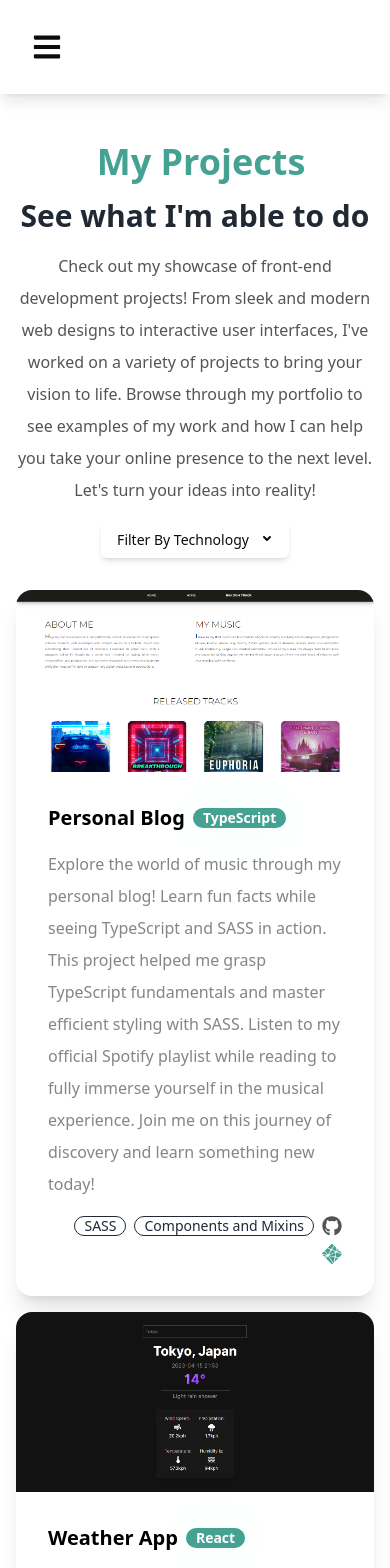
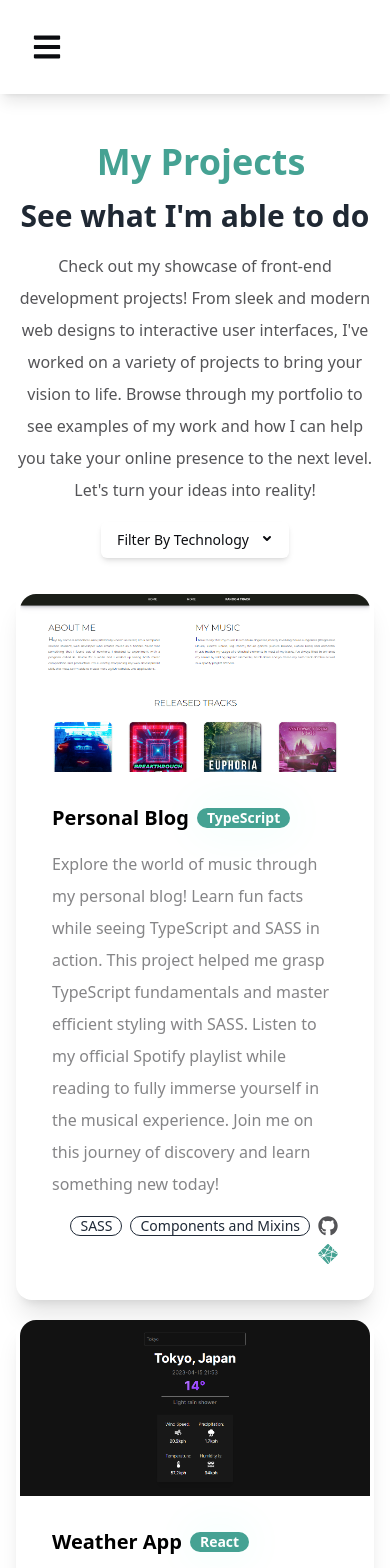
Before and after one commit to franciscoluna-28/New-Portfolio-2023, a React (Vite) app: page /projects in a window 390 px wide. Shown: the top 1568 px of the page. Built offline with nearby package versions, Linux system fonts and the light colour scheme.

Commit message:
Updated responsive design

```diff
--- a/src/components/ProjectCard/index.tsx
+++ b/src/components/ProjectCard/index.tsx
@@ -32,14 +32,14 @@ export default function ProjectCard({ image, title, description, githubLink, dep
     const isValidNetlifyLink = netlifyLinkRegex.test(deploymentLink);
 
     return (
-        <div className="card w-auto h-fit max-w-xl shadow-xl dark:bg-gradient-to-r dark:from-mainDarkBlue/50 dark:to-mainDarkBlue/30 lg:hover:scale-105 duration-300">
+        <div className="card w-auto h-fit max-w-xl shadow-xl dark:bg-gradient-to-r dark:hover:border-mainCyan border-4 dark:hover:shadow-mainCyan/10 dark:border-mainDarkBlue/10 border-transparent dark:from-mainDarkBlue/50 dark:to-mainDarkBlue/30 lg:hover:scale-105 duration-300">
             <figure><img className='' src={image} alt="Project" /></figure>
             <div className="card-body">
                 <h2 className="card-title dark:text-white text-black font-bol">
                     {title}
                     <div className="badge glow-secondary dark:bg-mainCyan dark:text-mainExtraDarkBlue/70 bg-mainDarkCyan outline-none border-transparent text-white">{mainTechnology}</div>
                 </h2>
-                <p className='my-2 leading-loose dark:text-mainSilver/50 text-mainExtraDarkBlue/50'>{description}</p>
+                <p className='my-2 leading-loose dark:text-mainSilver/50 text-mainExtraDarkBlue/50 text-left'>{description}</p>
                 <div className="card-actions justify-end">
                     {tags.map((tag) => (
                         <div className="badge badge-outline" key={tag}>{tag}</div>
```
